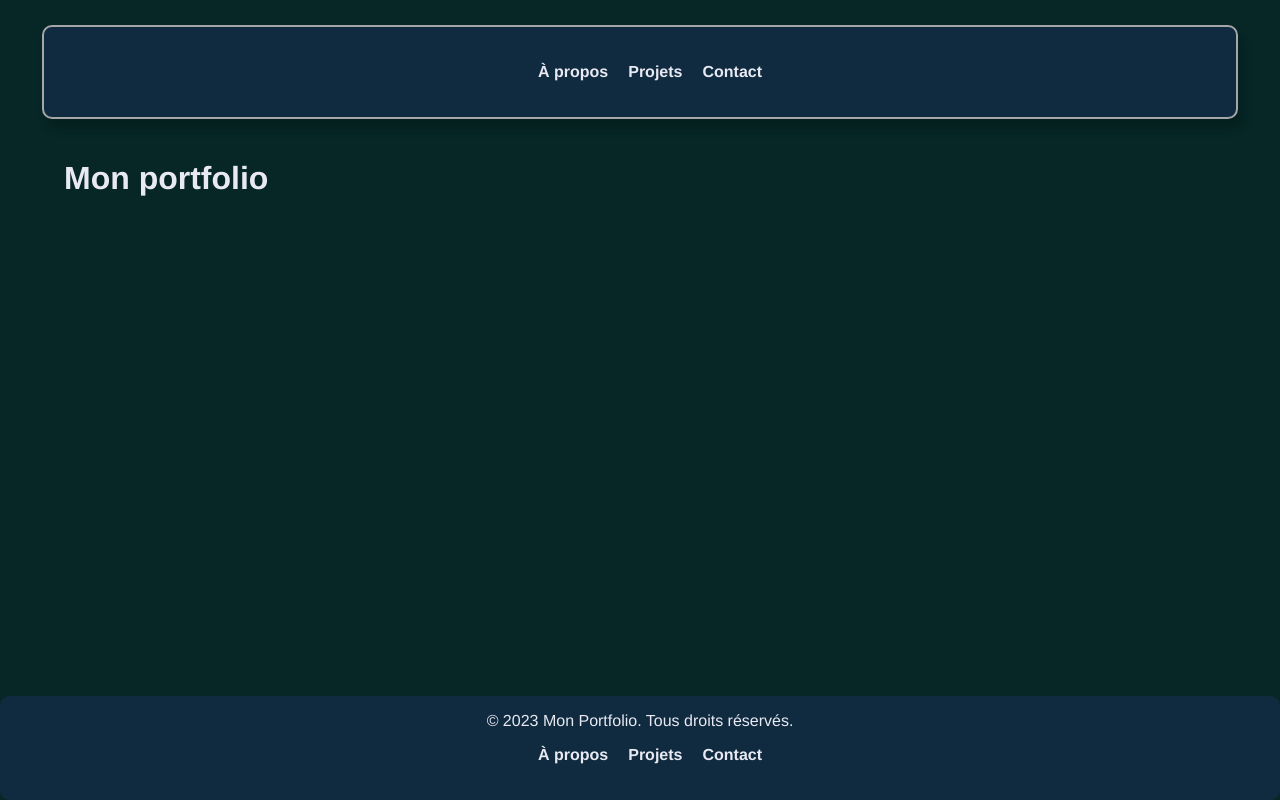
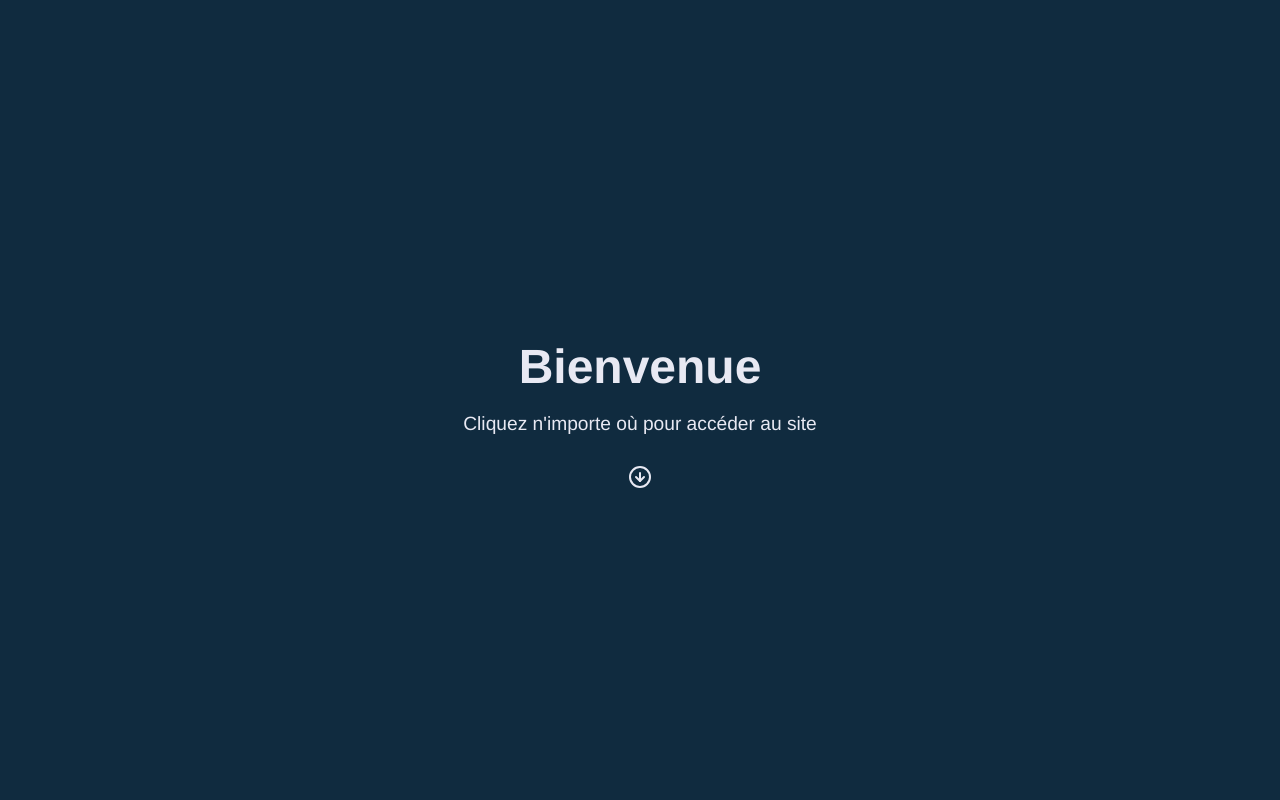
Before and after one commit to Honyzey/honyzey.site, a Vue app: page / in a window 1280 px wide. Built offline with nearby package versions, Linux system fonts and the light colour scheme.

Commit message:
update server config

```diff
--- a/src/App.vue
+++ b/src/App.vue
@@ -1,30 +1,51 @@
 <template>
 
-  <div class="app-container">
+  <div>
 
-    <Header/>
+    <SplashScreen v-if="showSplash" @dismissed="hideSplash" />
 
-    <main class="content">
+    <div class="app-container" :class="{ 'app-visible': !showSplash }">
 
-      <h1>Mon portfolio</h1>
+      <Header/>
 
-    </main>
+      <main class="content">
 
-    <Footer/>
+        <h1>Mon portfolio</h1>
+
+      </main>
+
+      <Footer/>
+
+    </div>
 
   </div>
+
 
 </template>
 
 <script>
 import Header from './components/Header.vue';
 import Footer from './components/Footer.vue';
+import SplashScreen from './components/SplashScreen.vue';
 
 export default {
   name: 'App',
   components: {
     Header,
-    Footer
+    Footer,
+    SplashScreen
+  },
+
+  data() {
+    return {
+      showSplash: true
+    }
+  },
+
+  methods: {
+    hideSplash() {
+      this.showSplash = false;
+    }
   }
 };
 </script>
@@ -36,10 +57,19 @@ export default {
   min-height: 100vh;
 }
 
+.app-visible {
+  opacity: 1;
+  transform: scale(1);
+}
+
 .content {
   flex: 1;
   width: 90%;
   margin: 0 auto;
   padding: 20px 0;
 }
+
+body.no-scroll {
+  overflow: hidden;
+}
 </style>
--- /dev/null
+++ b/src/components/SplashScreen.vue
@@ -0,0 +1,98 @@
+<template>
+    <div class="splash-container" :class="{ 'splash-exit': exitStarted }" @click="startExit">
+      <div class="splash-content">
+        <h1>Bienvenue</h1>
+        <p>Cliquez n'importe où pour accéder au site</p>
+        <div class="splash-icon">
+          <svg xmlns="http://www.w3.org/2000/svg" width="24" height="24" viewBox="0 0 24 24" fill="none" stroke="currentColor" stroke-width="2" stroke-linecap="round" stroke-linejoin="round">
+            <circle cx="12" cy="12" r="10"></circle>
+            <polyline points="8 12 12 16 16 12"></polyline>
+            <line x1="12" y1="8" x2="12" y2="16"></line>
+          </svg>
+        </div>
+      </div>
+    </div>
+  </template>
+
+  <script>
+  export default {
+    data() {
+      return {
+        dismissed: false,
+        exitStarted: false
+      }
+    },
+    methods: {
+      startExit() {
+        if (this.exitStarted) return;
+
+        this.exitStarted = true;
+
+        // Attendre que l'animation se termine avant de supprimer complètement
+        setTimeout(() => {
+          this.dismissed = true;
+          document.body.classList.remove('no-scroll');
+          this.$emit('dismissed');
+        }, 1000); // Correspond à la durée de l'animation
+      }
+    },
+    mounted() {
+      document.body.classList.add('no-scroll');
+    }
+  }
+  </script>
+
+  <style scoped>
+  .splash-container {
+    position: fixed;
+    top: 0;
+    left: 0;
+    width: 100%;
+    height: 100%;
+    background-color: var(--color-primary);
+    display: flex;
+    justify-content: center;
+    align-items: center;
+    z-index: 1000;
+    cursor: pointer;
+    opacity: 1;
+    transform: scale(1);
+    transition: opacity 1s ease-out, transform 1s ease-out;
+  }
+
+  .splash-exit {
+    opacity: 0;
+    transform: scale(1.1);
+  }
+
+  .splash-content {
+    text-align: center;
+    color: var(--color-text);
+    animation: fadeIn 1.5s ease-in-out;
+  }
+
+  .splash-icon {
+    margin-top: 30px;
+    animation: bounce 2s infinite;
+  }
+
+  h1 {
+    font-size: 3rem;
+    margin-bottom: 1rem;
+  }
+
+  p {
+    font-size: 1.2rem;
+  }
+
+  @keyframes fadeIn {
+    from { opacity: 0; }
+    to { opacity: 1; }
+  }
+
+  @keyframes bounce {
+    0%, 20%, 50%, 80%, 100% { transform: translateY(0); }
+    40% { transform: translateY(-20px); }
+    60% { transform: translateY(-10px); }
+  }
+  </style>
--- a/src/style.css
+++ b/src/style.css
@@ -12,4 +12,13 @@ body {
   font-family: 'Helvetica','Arial', sans-serif;
   margin: 0;
   padding: 0;
+  min-height: 100vh;
 }
+
+* {
+  box-sizing: border-box;
+}
+
+body.no-scroll {
+  overflow: hidden;
+}
--- a/vite.config.js
+++ b/vite.config.js
@@ -3,5 +3,8 @@ import vue from '@vitejs/plugin-vue'
 
 // https://vite.dev/config/
 export default defineConfig({
+  server: {
+    allowedHosts: ['all'],
+  },
   plugins: [vue()],
 })
```
Also changed, not shown: src/components/sections/Acceuil.vue (added).
